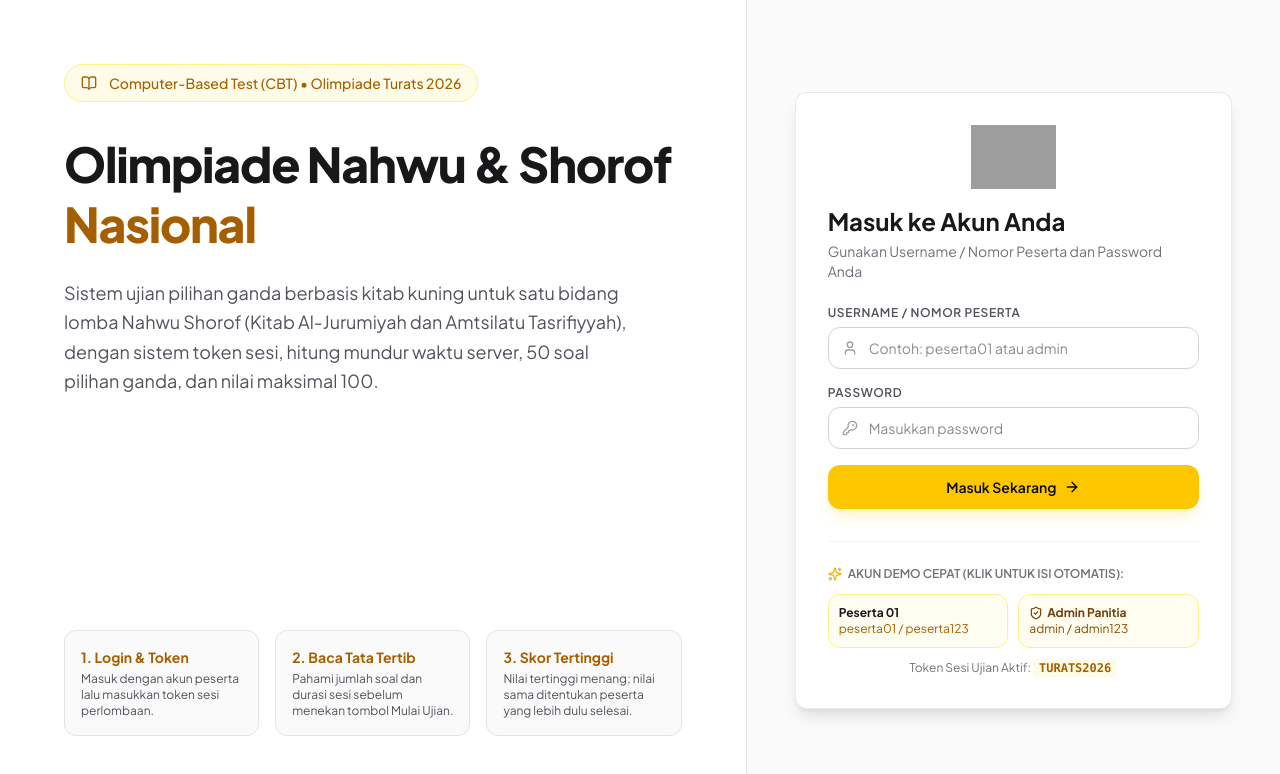
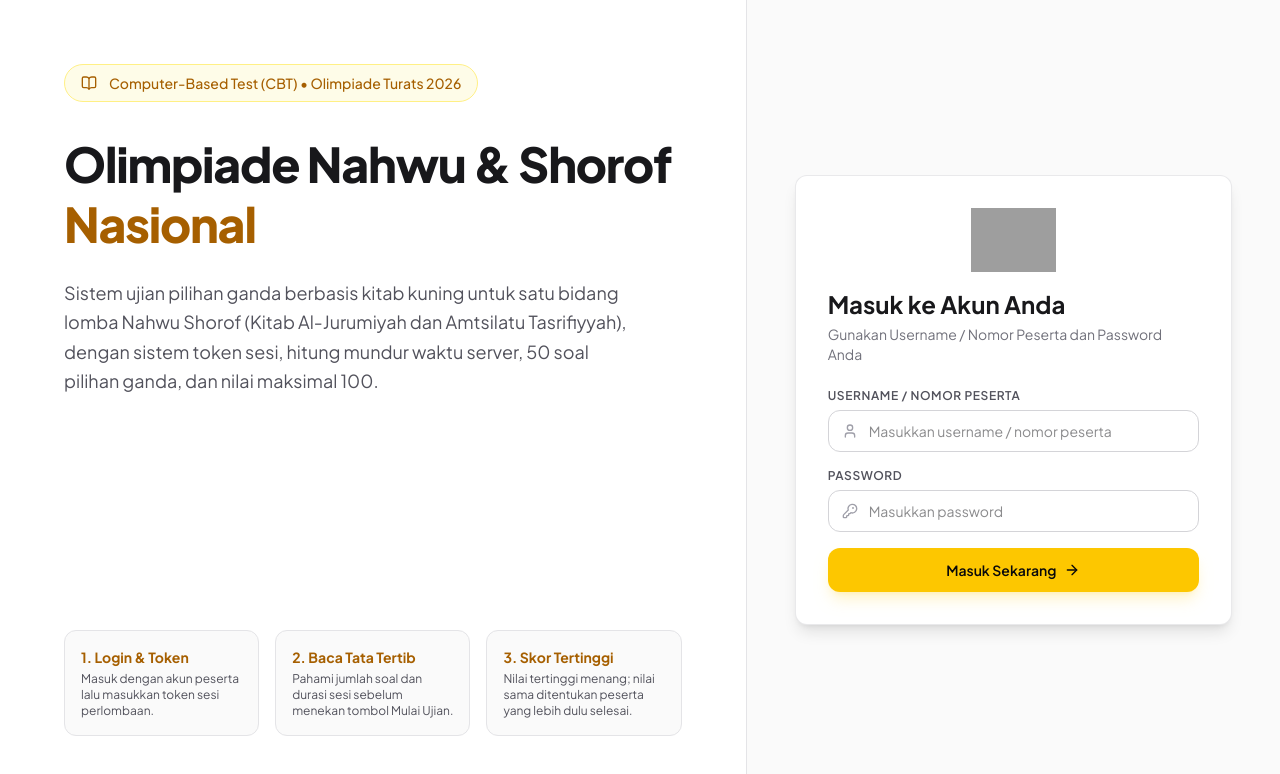
Before and after one commit to ibnualwan22/olimpiade-turats, a Next.js app: page /login in a window 1280 px wide. Shown: the top 774 px of the page. Built offline with nearby package versions, Linux system fonts and the light colour scheme; grey boxes are pictures that could not be loaded.

Commit message:
fix(login): hapus blok akun demo admin & peserta + baris token dari halaman login

```diff
--- a/src/app/login/page.tsx
+++ b/src/app/login/page.tsx
@@ -2,7 +2,7 @@
 
 import { useState } from "react";
 import { useRouter } from "next/navigation";
-import { BookOpen, KeyRound, User, ShieldCheck, Sparkles, ArrowRight } from "lucide-react";
+import { BookOpen, KeyRound, User, ArrowRight } from "lucide-react";
 
 export default function LoginPage() {
   const router = useRouter();
@@ -40,12 +40,6 @@ export default function LoginPage() {
       setError("Gagal terhubung ke server");
       setLoading(false);
     }
-  }
-
-  function fillDemo(u: string, p: string) {
-    setUsername(u);
-    setPassword(p);
-    setError("");
   }
 
   return (
@@ -131,7 +125,7 @@ export default function LoginPage() {
                   required
                   value={username}
                   onChange={(e) => setUsername(e.target.value)}
-                  placeholder="Contoh: peserta01 atau admin"
+                  placeholder="Masukkan username / nomor peserta"
                   className="w-full pl-10 pr-4 py-2.5 rounded-xl border border-zinc-300 focus:border-yellow-500 focus:ring-2 focus:ring-yellow-500/20 outline-none text-sm transition"
                 />
               </div>
@@ -164,45 +158,6 @@ export default function LoginPage() {
             </button>
           </form>
 
-          {/* Quick Demo Credential Helper */}
-          <div className="mt-8 pt-6 border-t border-zinc-100">
-            <div className="flex items-center gap-1.5 text-xs font-semibold text-zinc-500 mb-3">
-              <Sparkles className="w-3.5 h-3.5 text-yellow-500" />
-              <span>AKUN DEMO CEPAT (KLIK UNTUK ISI OTOMATIS):</span>
-            </div>
-            <div className="grid grid-cols-2 gap-2.5">
-              <button
-                type="button"
-                onClick={() => fillDemo("peserta01", "peserta123")}
-                className="p-2.5 rounded-xl border border-yellow-200 bg-yellow-50/60 hover:bg-emerald-100/70 text-left transition cursor-pointer"
-              >
-                <div className="text-xs font-bold text-zinc-900">
-                  Peserta 01
-                </div>
-                <div className="text-xs text-yellow-700">
-                  peserta01 / peserta123
-                </div>
-              </button>
-              <button
-                type="button"
-                onClick={() => fillDemo("admin", "admin123")}
-                className="p-2.5 rounded-xl border border-yellow-200 bg-yellow-50/70 hover:bg-yellow-100/80 text-left transition cursor-pointer"
-              >
-                <div className="text-xs font-bold text-yellow-900 flex items-center gap-1">
-                  <ShieldCheck className="w-3.5 h-3.5" /> Admin Panitia
-                </div>
-                <div className="text-xs text-yellow-800">
-                  admin / admin123
-                </div>
-              </button>
-            </div>
-            <p className="mt-3 text-xs text-zinc-500 text-center">
-              Token Sesi Ujian Aktif:{" "}
-              <span className="font-mono font-bold text-yellow-700 bg-yellow-50 px-1.5 py-0.5 rounded">
-                TURATS2026
-              </span>
-            </p>
-          </div>
         </div>
       </div>
     </div>
```
